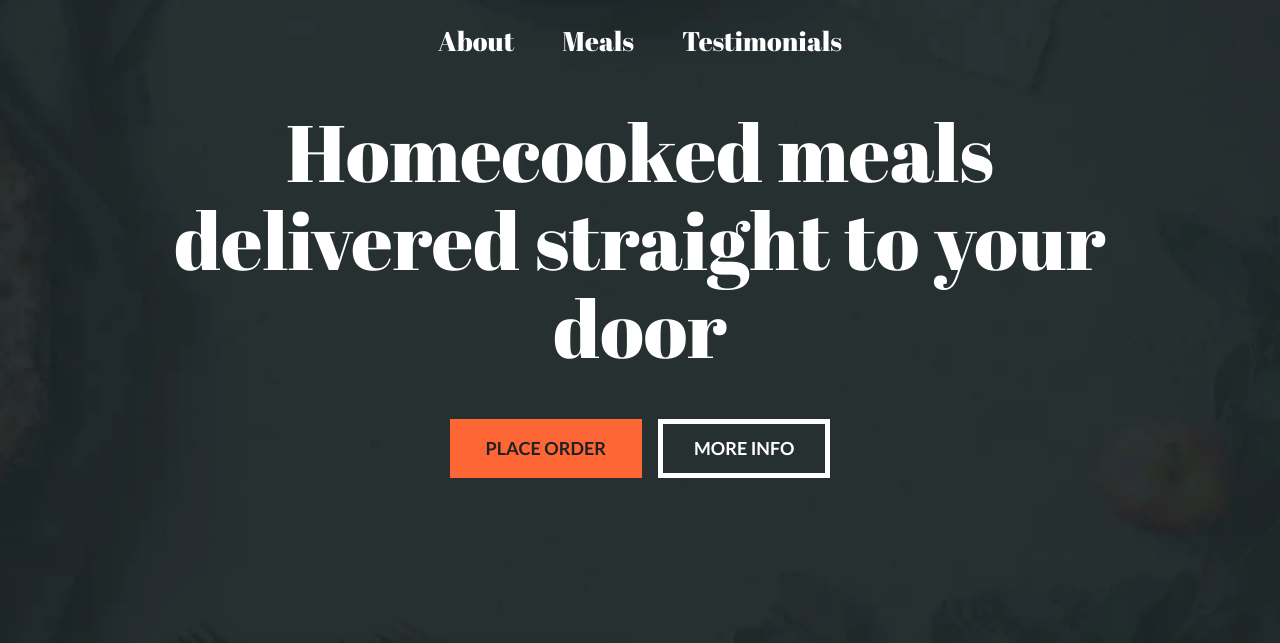
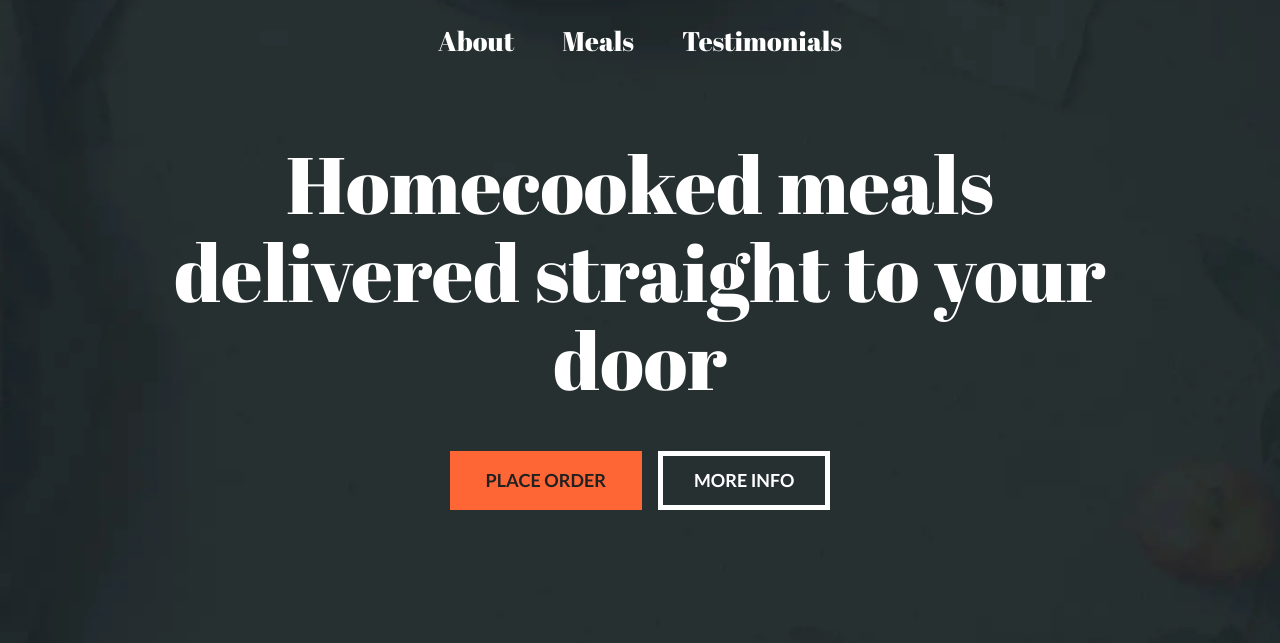
Before and after one commit to abiney1321/06-chef-services, a website built with Vite: page index.html in a window 1280 px wide. Shown: the part 101-744 px from the top of the page. Built offline with nearby package versions, Linux system fonts and the light colour scheme.

Commit message:
few modifications in sizes and interactive figure

```diff
--- a/sass/abstracts/_sizes.scss
+++ b/sass/abstracts/_sizes.scss
@@ -10,7 +10,7 @@ $sizes: (
 );
 
 $section-padding: clamp(3rem, 10vh, 7rem);
-$hero-padding: clamp(13rem, 15vh, 20rem);
+$hero-padding: clamp(15rem, 15vh, 20rem);
 //$hero-padding: 20rem;
 
 $container-inline-padding: 1rem;
--- a/sass/components/_interactive-figure.scss
+++ b/sass/components/_interactive-figure.scss
@@ -10,6 +10,8 @@
       background-color: rgb(clr(neutral, 400),0.75);
       backdrop-filter: blur(0.35rem);
    }
+
+   // For devices that support hover
    @media (hover: hover) {
       figcaption {
          transition: transform ease-in-out 350ms;
```
